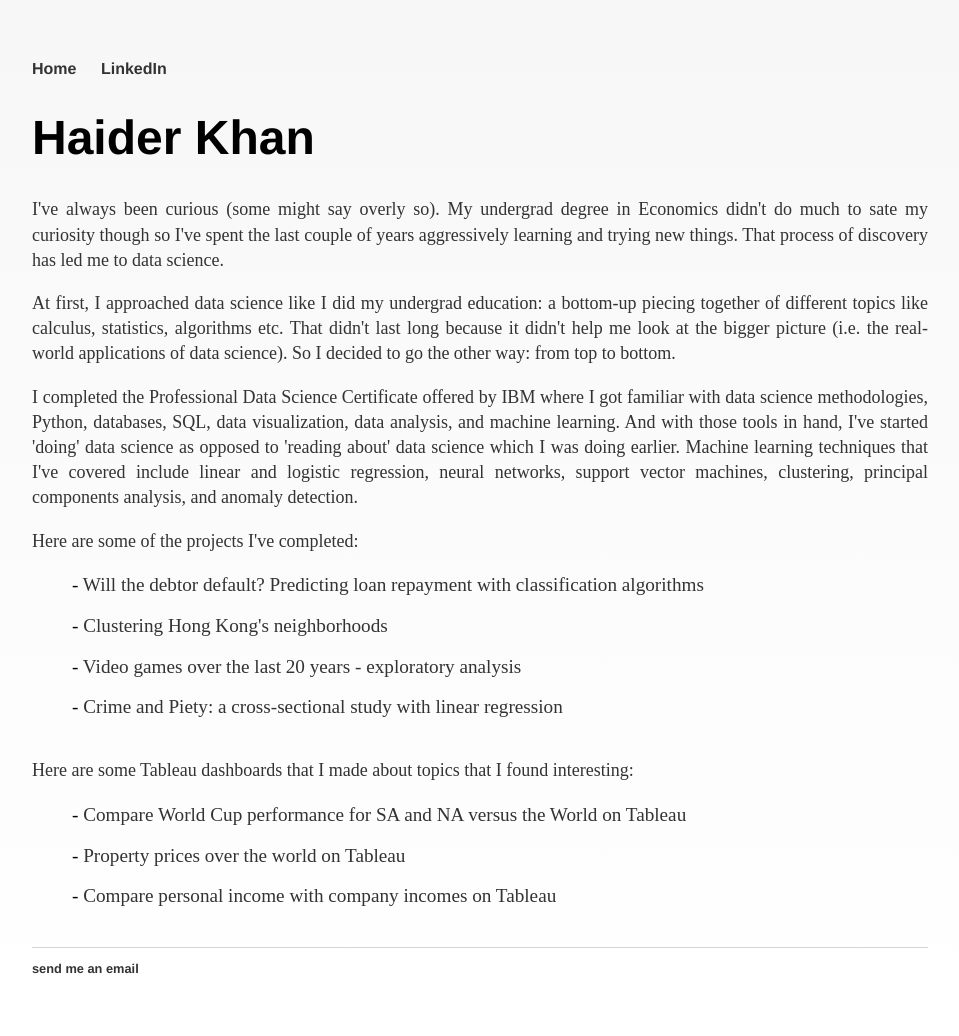
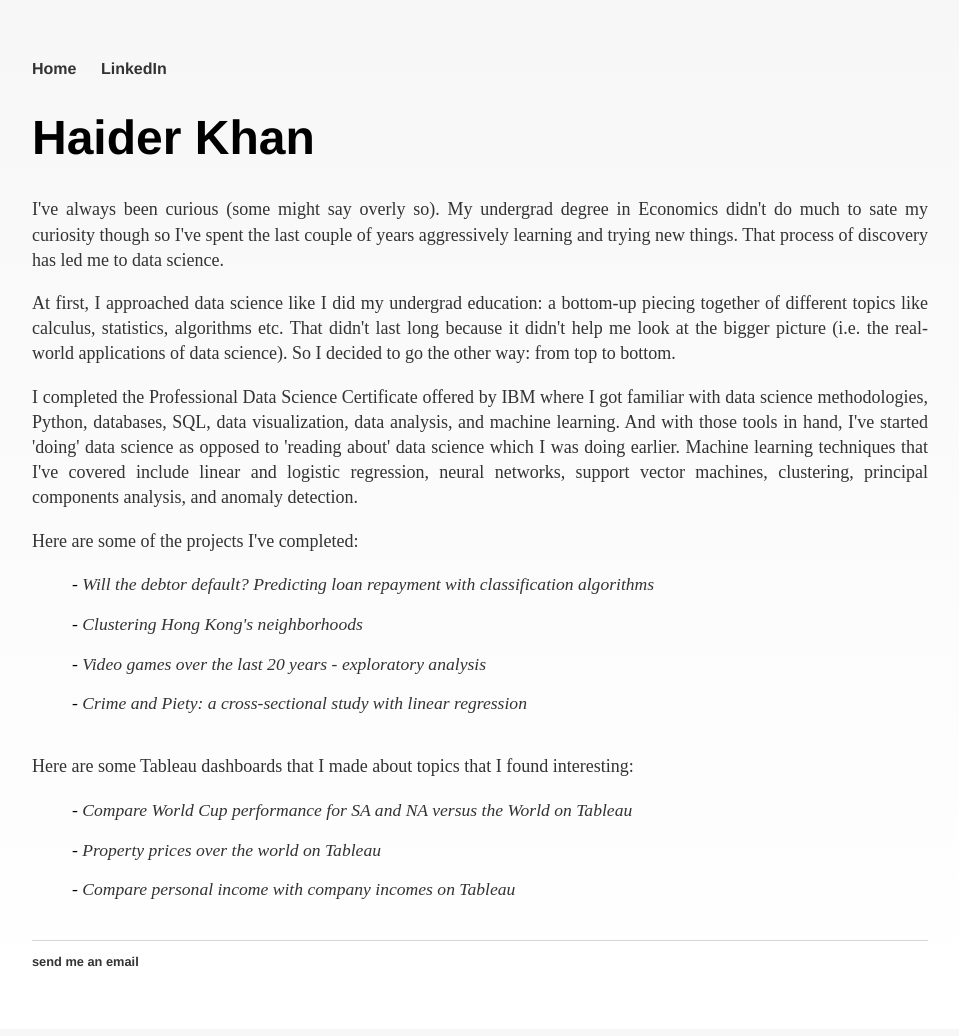
Before and after one commit to h2kh/h2kh.github.io, a Jekyll site: the page built from index.html, in a window 1280 px wide. Shown: the whole page, without its empty margins (160-1119 px from the left). Built offline with Jekyll 4.4.1, drawn with Linux system fonts in a browser that asks for light colours.

Commit message:
Update main.css

```diff
--- a/css/main.css
+++ b/css/main.css
@@ -41,7 +41,8 @@ footer {
 
 ul.posts {
     margin: 20px auto 40px;
-    font-size: 1.2em;
+    font-size: 1.1em;
+    font-style: italic;
 }
 
 ul.posts li {
```
